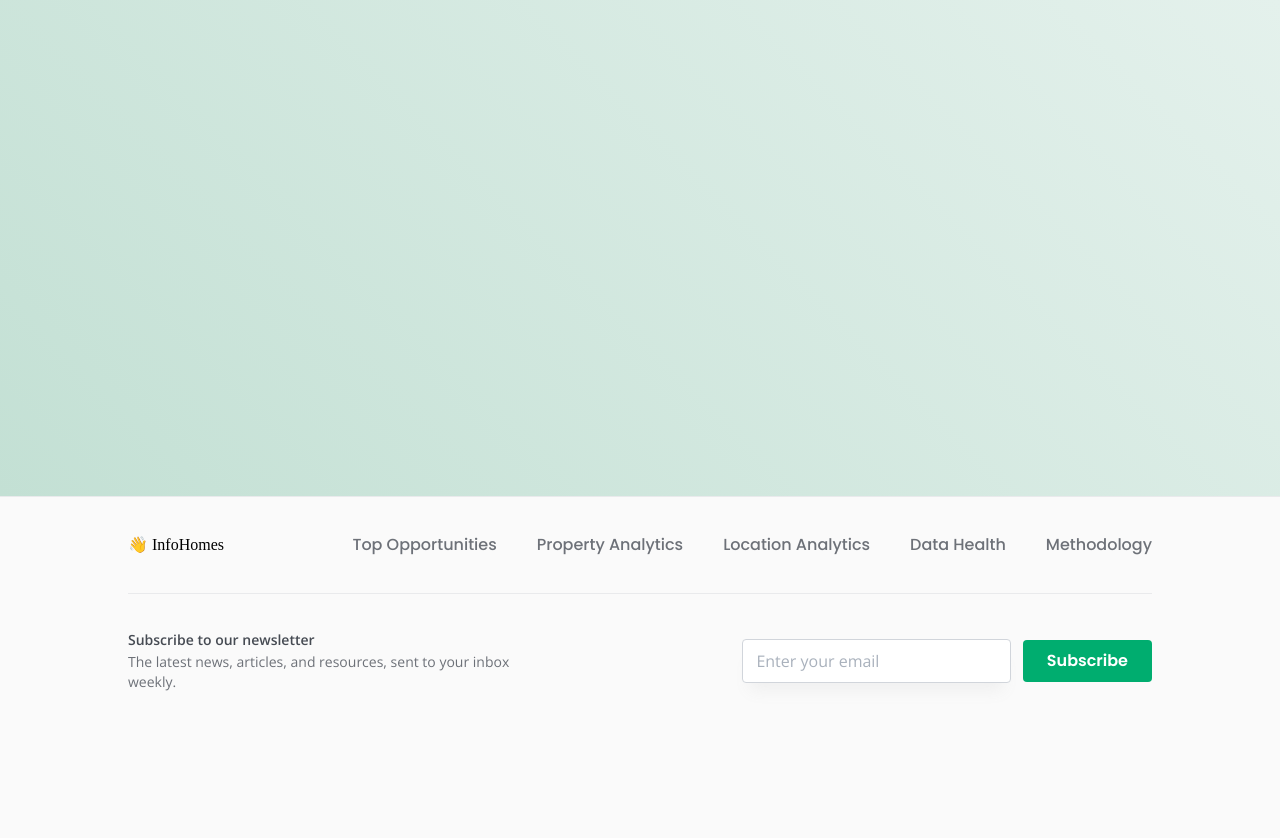
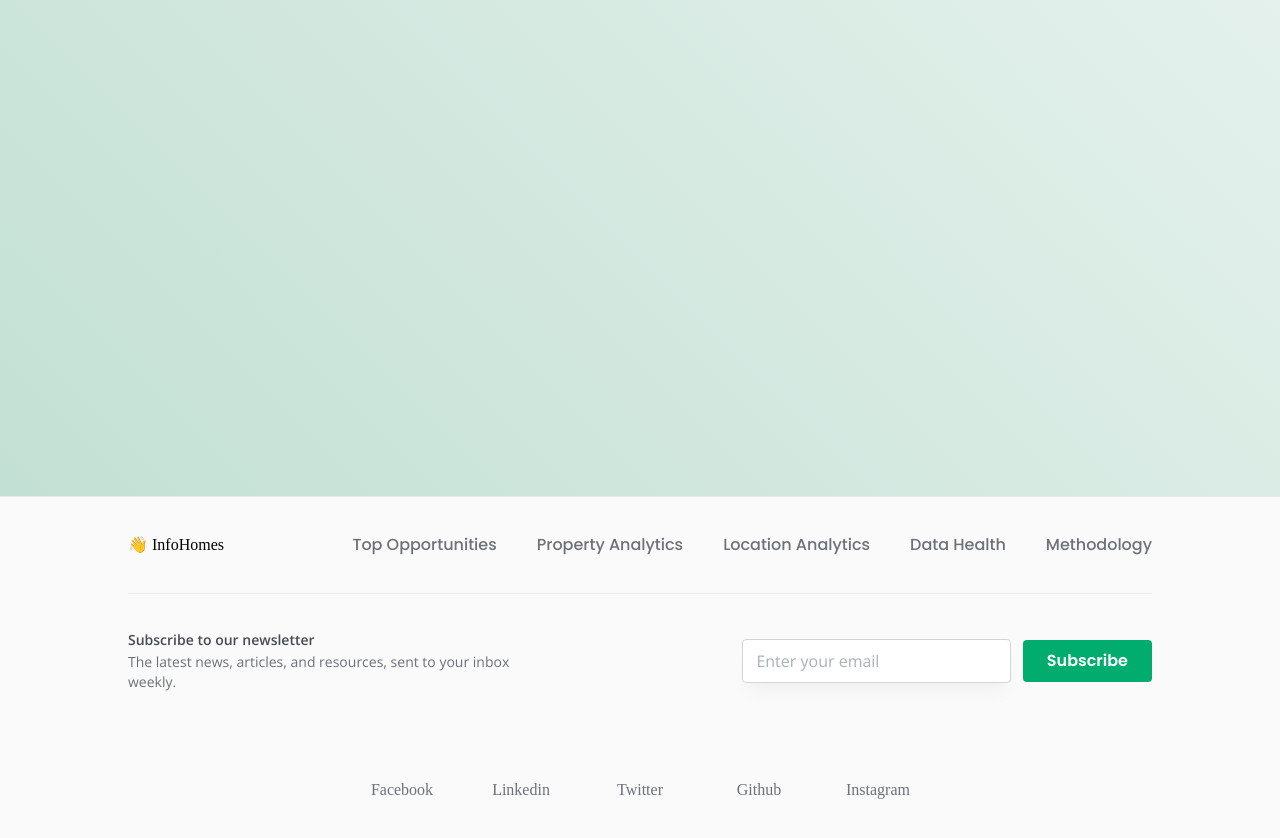
Before and after one commit to lucaslafere/infohomes-page, a React (Vite) app: page / in a window 1280 px wide. Shown: the top 838 px of the page. Built offline with nearby package versions, Linux system fonts and the light colour scheme.

Commit message:
feat: added socials section

```diff
--- /dev/null
+++ b/src/layouts/Footer/SocialsSection/index.tsx
@@ -0,0 +1,17 @@
+import { FC } from "react";
+import { Icon } from "../../../components/buttons/Icon";
+import * as S from "./style";
+
+export const SocialsSection: FC = () => {
+  return (
+    <S.Container>
+      <S.SocialsWrapper>
+        <Icon>Facebook</Icon>
+        <Icon>Linkedin</Icon>
+        <Icon>Twitter</Icon>
+        <Icon>Github</Icon>
+        <Icon>Instagram</Icon>
+      </S.SocialsWrapper>
+    </S.Container>
+  );
+};
--- /dev/null
+++ b/src/layouts/Footer/SocialsSection/style.ts
@@ -0,0 +1,15 @@
+import styled from "styled-components";
+
+export const Container = styled.div`
+  width: 50%;
+  display: flex;
+  justify-content: space-between;
+  align-items: center;
+  flex-direction: column;
+`;
+export const SocialsWrapper = styled.div`
+  display: flex;
+  justify-content: space-between;
+  align-items: center;
+  width: 100%;
+`;
--- a/src/layouts/Footer/index.tsx
+++ b/src/layouts/Footer/index.tsx
@@ -1,5 +1,6 @@
 import { FC } from "react";
 import { LinksSection } from "./Links";
+import { SocialsSection } from "./SocialsSection";
 import * as S from "./style";
 import { SubscribeSection } from "./SubscribeSection";
 
@@ -9,6 +10,7 @@ export const Footer: FC = () => {
       <S.FooterWrapper>
         <LinksSection />
         <SubscribeSection />
+        <SocialsSection />
       </S.FooterWrapper>
     </S.FooterContainer>
   );
```
